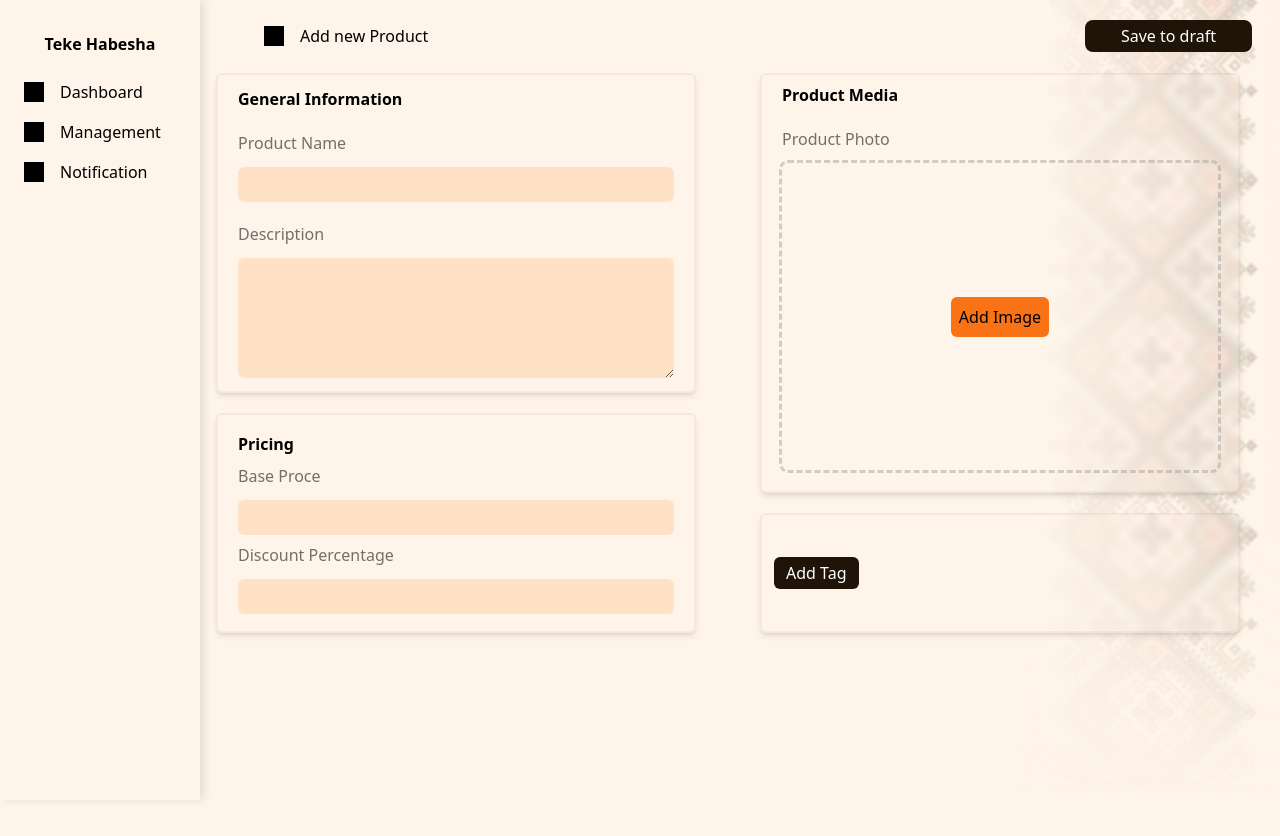
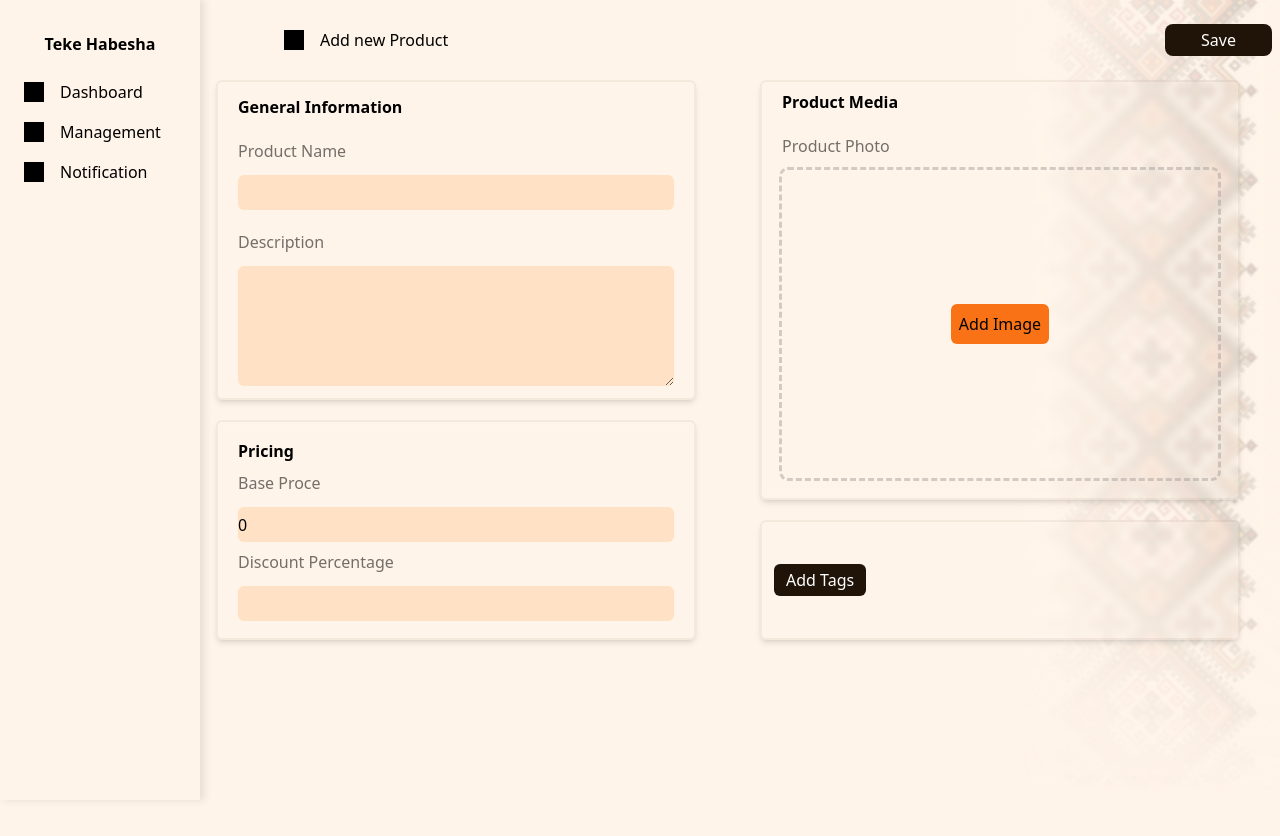
Before and after one commit to kira07Sj/Tekehabesha, a React (Vite) app: page /Admin/Manage-Products in a window 1280 px wide. Shown: the top 836 px of the page. Before the commit the page ends 800 px from the top, so only its background shows below. Built offline with nearby package versions, Linux system fonts and the light colour scheme.

Commit message:
Add: post api

```diff
--- a/src/Pages/Management.jsx
+++ b/src/Pages/Management.jsx
@@ -1,17 +1,49 @@
 import React,{useState} from 'react'
 import Button from '../components/Button';
+import axios from 'axios';
+import {postProducts} from '../Services/api'
 
 
 
 const Management = ({className}) => {
-    const[ImagePreview, SetImagePreview] = useState(null)
+
+    const [title, setTitle] = useState("");
+    const [description, setDescription] = useState("");
+    const [price, setPrice] = useState(0);
+    const [tags, setTags] = useState(""); // Store as a string
+    const [image, setImage] = useState(null); // Store the file
+    const [imagePreview, setImagePreview] = useState(null); // Store preview URL
+
+    const handleSubmit = async (e) => {
+        e.preventDefault();
+
+        // Ensure tags are formatted correctly
+        const formattedTags = Array.isArray(tags) ? tags.join(",") : tags;
+
+        const formData = new FormData();
+        formData.append("title", title);
+        formData.append("description", description);
+        formData.append("price", price);
+        formData.append("Image", image); // Image file
+        formData.append("tags", formattedTags); // Tags as comma-separated string
+
+        try {
+            await postProducts(formData);
+        } catch (error) {
+            console.error("Failed to add product", error);
+            alert("Error adding product!");
+        }
+    };
+
+    // Handle file selection and preview
     const handleFileChange = (event) => {
         const file = event.target.files[0];
         if (file) {
-          const imageUrl = URL.createObjectURL(file);
-          SetImagePreview(imageUrl);
+            setImage(file); // Store file for submission
+            setImagePreview(URL.createObjectURL(file)); // Generate preview URL
         }
-      };
+    };
+
 
       const [IsTagInputOpen, SetIsTagInputOpen] = useState(false)
   return (
@@ -19,15 +51,15 @@ const Management = ({className}) => {
             flex items-center justify-start flex-col right-2 lg:absolute pb-5`}>
 
 
-
+                <form onSubmit={handleSubmit} className='w-full h-full'>
                <div className='w-full max-lg:w-[120%] h-[80px] flex items-center justify-between px-5 pr-10 ml-10 '>
                     <div className='flex items-center justify-center p-5 md:ml-5'>
                         <div className='w-5 h-5 bg-black'></div>
                         <h1 className='ml-4 max-md:text-[13px]'>Add new Product</h1>
                     </div>
 
-                    <button className='flex items-center justify-center bg-dark-brown rounded-lg p-1 px-9'>
-                        <h1 className='text-white max-md:text-[12px]'>Save to draft</h1>
+                    <button type='submit' className='flex items-center justify-center bg-dark-brown rounded-lg p-1 px-9'>
+                        <h1 className='text-white max-md:text-[12px]'>Save</h1>
                     </button>
                 </div>
 
@@ -39,11 +71,13 @@ const Management = ({className}) => {
 
                             <div className='flex items-start justify-center w-full gap-3 flex-col'>
                                 <label className='max-md:10px opacity-55' htmlFor="name">Product Name</label>
-                                <input type="text" id='name' className='w-full h-[35px] bg-fade-orange outline-none rounded-md'/>
+                                <input type="text" id='name' className='w-full h-[35px] bg-fade-orange outline-none rounded-md'
+                                    value={title} onChange={(e) => setTitle(e.target.value)} required/>
                             </div>
                             <div className='flex items-start justify-center w-full gap-3 flex-col'>
                                 <label className='max-md:10px opacity-55' htmlFor="name">Description</label>
-                                <textarea type="text" name='name' className='w-full h-[120px] bg-fade-orange outline-none rounded-md'/>
+                                <textarea type="text" name='name' className='w-full h-[120px] bg-fade-orange outline-none rounded-md'
+                                    value={description} onChange={(e) => setDescription(e.target.value)} required />
                             </div>
                         </div>
 
@@ -53,7 +87,8 @@ const Management = ({className}) => {
 
                             <div className='flex items-start justify-center w-full gap-3 flex-col'>
                                 <label className='max-md:10px opacity-55' htmlFor="name">Base Proce</label>
-                                <input type="text" name='name' className='w-full h-[35px] bg-fade-orange outline-none rounded-md'/>
+                                <input type="number" name='name' className='w-full h-[35px] bg-fade-orange outline-none rounded-md'
+                                    value={price} onChange={(e) => setPrice(e.target.value)} required/>
                             </div>
                             <div className='flex items-start justify-center w-full gap-3 flex-col'>
                                 <label className='max-md:10px opacity-55' htmlFor="name">Discount Percentage</label>
@@ -72,9 +107,10 @@ const Management = ({className}) => {
                         <div className='flex items-start justify-center w-full h-full gap-3 flex-col'>
                             <label className='max-md:10px opacity-55' htmlFor="name">Product Photo</label>
                             <div className='flex flex-col-reverse items-center justify-center w-full h-[80%] rounded-md outline-dashed outline-stone-400/50'>
-                                <input type="file" id='ImageInput' className='hidden' accept="image/*" onChange={handleFileChange} />
+                                <input type="file" id='ImageInput' className='hidden' accept="image/*"
+                                    onChange={handleFileChange} required />
                                 <label htmlFor="ImageInput" className='p-2 bg-orange-500 text-dark-brown rounded-md cursor-pointer hover:opacity-75'>Add Image</label>
-                                {ImagePreview && <img src={ImagePreview} alt='Image Preview' className='w-[40%] max-md:w-[60%] mb-2'/>}
+                                {imagePreview && <img src={imagePreview} alt='Image Preview' className='w-[40%] max-md:w-[60%] mb-2'/>}
                             </div>
                         </div>
 
@@ -84,18 +120,21 @@ const Management = ({className}) => {
                         <div className='w-[480px] h-[120px] border-2 border-amber-950/5 rounded-md shadow-md max-lg:w-[100%]
                         backdrop-blur-[3px] flex items-center justify-start ScrollHidden'>
                             <div className='w-full h-full overflow-x-scroll flex items-center justify-start p-3'>
-                                <Button onClick={()=>{SetIsTagInputOpen(true)}} className={`btn-bg-brown px-3 py-1 rounded-md text-white`} title={`Add Tag`}/>
+                                <p onClick={()=>{SetIsTagInputOpen(true)}} className={`btn-bg-brown px-3 py-1 rounded-md text-white cursor-pointer`}>Add Tags</p>
                             </div>
 
                             <div className={`w-full h-full bg-light-brown z-20 absolute items-center justify-center ${IsTagInputOpen ? 'flex':'hidden'}`}>
-                                <input type="text" className='h-[34px] rounded-md mr-3 outline-none'/>
-                                <Button onClick={()=>{SetIsTagInputOpen(false)}} className={`btn-bg-brown px-3 py-1 rounded-md text-white`} title={`Add Tag`}/>
+                                <input type="text" className='h-[34px] rounded-md mr-3 outline-none' value={tags} placeholder='eg: Habesha kemis, Bridal kemis'
+                                    onChange={(e) => setTags(e.target.value)}/>
+                                <p onClick={()=>{SetIsTagInputOpen(false)}} className={`btn-bg-brown px-3 py-1 rounded-md text-white cursor-pointer`}>Add Tags</p>
                                 </div>
                             </div>
 
                     </div>
             </div>
 
+            </form>
+
     </div>
   )
 }
--- a/src/Services/api.js
+++ b/src/Services/api.js
@@ -10,3 +10,21 @@ export const getProducts = async () => {
         throw error
     }
 }
+
+export const postProducts = async (formData) => {
+    try {
+        const res = await axios.post('http://127.0.0.1:8000/products/', formData, {
+            headers: { "Content-Type": "multipart/form-data" },
+        });
+        console.log("Product created:", res.data);
+        alert("Product successfully added!");
+    } catch (error) {
+        if (error.response) {
+            console.error("Response Data:", error.response.data); // Debug response error
+            alert("Error: " + JSON.stringify(error.response.data)); // Show specific error
+        } else {
+            console.error("Error:", error.message);
+            alert("Failed to add product");
+        }
+    }
+};
```
